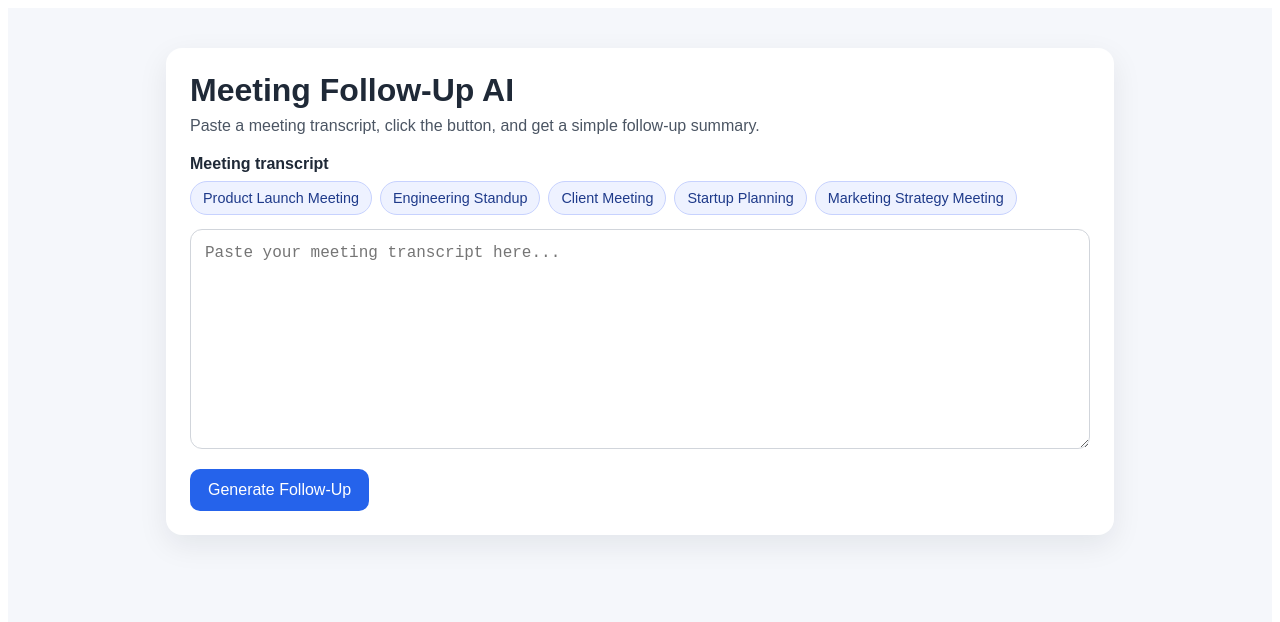
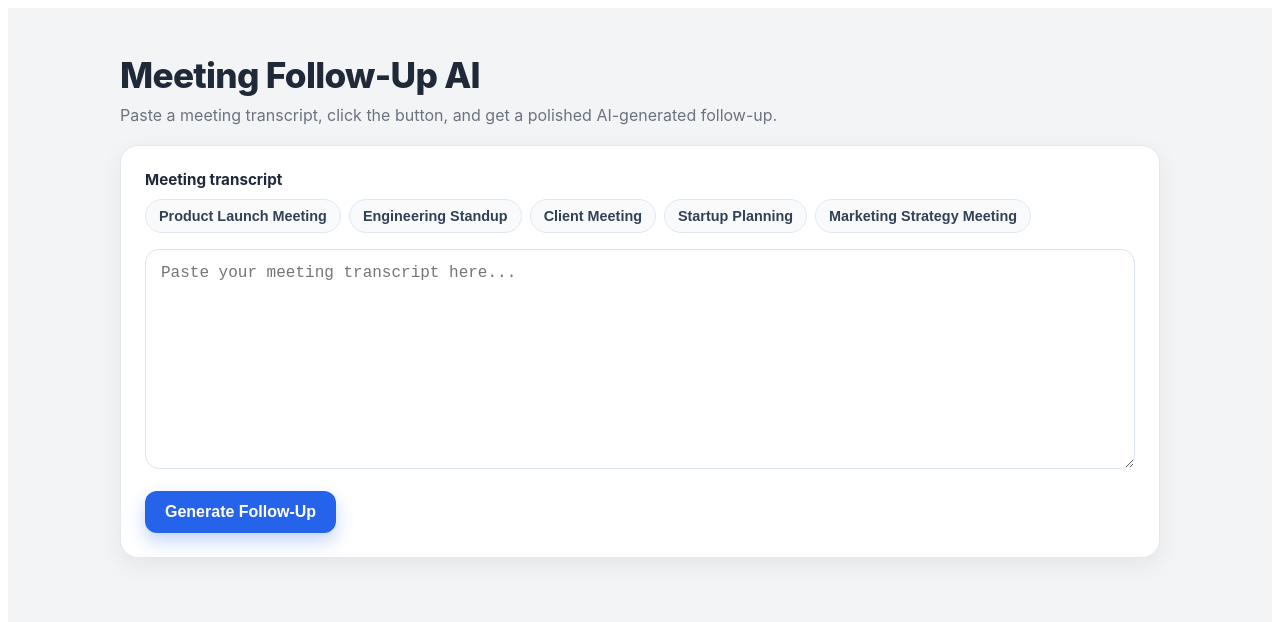
Before and after one commit to aparnaburhade/meeting-followup-ai, a React (Vite) app in the folder frontend/: page / in a window 1280 px wide. Shown: the top 622 px of the page. Built offline with nearby package versions, Linux system fonts and the light colour scheme; the HTML template or start-up script is replaced by a standard one.

Commit message:
feature update

```diff
--- a/frontend/src/App.jsx
+++ b/frontend/src/App.jsx
@@ -148,86 +148,104 @@ function App() {
     page: {
       minHeight: '100vh',
       margin: 0,
-      padding: '40px 20px',
-      background: '#f5f7fb',
-      fontFamily: 'Arial, sans-serif',
+      padding: '48px 20px 64px',
+      background: '#f3f4f6',
+      fontFamily: 'Inter, Segoe UI, Arial, sans-serif',
       color: '#1f2937',
     },
     container: {
-      maxWidth: '900px',
+      maxWidth: '1040px',
       margin: '0 auto',
+    },
+    headerBlock: {
+      marginBottom: '20px',
+    },
+    inputCard: {
       background: '#ffffff',
-      borderRadius: '16px',
+      borderRadius: '18px',
       padding: '24px',
-      boxShadow: '0 10px 30px rgba(15, 23, 42, 0.08)',
+      border: '1px solid #e5e7eb',
+      boxShadow: '0 8px 24px rgba(15, 23, 42, 0.06)',
     },
     title: {
       marginTop: 0,
-      marginBottom: '8px',
-      fontSize: '2rem',
+      marginBottom: '10px',
+      fontSize: '2.2rem',
+      lineHeight: 1.1,
+      letterSpacing: '-0.02em',
+      fontWeight: 800,
     },
     subtitle: {
       marginTop: 0,
-      marginBottom: '20px',
-      color: '#4b5563',
+      marginBottom: 0,
+      color: '#6b7280',
+      fontSize: '1rem',
     },
     label: {
       display: 'block',
-      marginBottom: '8px',
-      fontWeight: 'bold',
+      marginBottom: '10px',
+      fontWeight: 700,
+      fontSize: '0.95rem',
     },
     templateRow: {
       display: 'flex',
       flexWrap: 'wrap',
       gap: '8px',
-      marginBottom: '14px',
+      marginBottom: '16px',
     },
     templateButton: {
-      background: '#eef2ff',
-      color: '#1e3a8a',
-      border: '1px solid #c7d2fe',
+      background: '#f8fafc',
+      color: '#334155',
+      border: '1px solid #e2e8f0',
       borderRadius: '999px',
-      padding: '8px 12px',
+      padding: '8px 13px',
       fontSize: '0.9rem',
       cursor: 'pointer',
+      fontWeight: 600,
     },
     textarea: {
       width: '100%',
       minHeight: '220px',
-      padding: '14px',
-      borderRadius: '12px',
-      border: '1px solid #d1d5db',
+      padding: '14px 15px',
+      borderRadius: '14px',
+      border: '1px solid #dbe3ee',
       fontSize: '1rem',
       resize: 'vertical',
       boxSizing: 'border-box',
-      marginBottom: '16px',
+      marginBottom: '18px',
+      color: '#0f172a',
+      background: '#ffffff',
     },
     button: {
       background: '#2563eb',
       color: '#ffffff',
       border: 'none',
-      borderRadius: '10px',
-      padding: '12px 18px',
+      borderRadius: '12px',
+      padding: '12px 20px',
       fontSize: '1rem',
+      fontWeight: 700,
       cursor: loading ? 'not-allowed' : 'pointer',
       opacity: loading ? 0.7 : 1,
+      boxShadow: loading ? 'none' : '0 8px 18px rgba(37, 99, 235, 0.28)',
     },
     secondaryButton: {
       marginTop: '12px',
-      background: '#111827',
+      background: '#0f172a',
       color: '#ffffff',
       border: 'none',
       borderRadius: '10px',
       padding: '10px 14px',
       fontSize: '0.95rem',
+      fontWeight: 600,
       cursor: 'pointer',
     },
     message: {
       marginTop: '16px',
       padding: '12px 14px',
       borderRadius: '10px',
-      background: '#fef3c7',
-      color: '#92400e',
+      background: '#eff6ff',
+      color: '#1d4ed8',
+      border: '1px solid #dbeafe',
     },
     error: {
       marginTop: '16px',
@@ -235,6 +253,7 @@ function App() {
       borderRadius: '10px',
       background: '#fee2e2',
       color: '#b91c1c',
+      border: '1px solid #fecaca',
     },
     success: {
       marginTop: '10px',
@@ -244,76 +263,97 @@ function App() {
     },
     resultCard: {
       marginTop: '24px',
-      padding: '20px',
-      borderRadius: '14px',
-      background: '#f9fafb',
+      padding: '24px',
+      borderRadius: '18px',
+      background: '#ffffff',
       border: '1px solid #e5e7eb',
+      boxShadow: '0 8px 24px rgba(15, 23, 42, 0.06)',
     },
     sectionTitle: {
-      marginBottom: '8px',
+      marginTop: '22px',
+      marginBottom: '10px',
+      fontSize: '1.08rem',
+      fontWeight: 700,
+      color: '#0f172a',
     },
     list: {
       paddingLeft: '20px',
+      marginTop: '8px',
+      color: '#334155',
     },
     tableWrapper: {
       overflowX: 'auto',
       background: '#ffffff',
-      border: '1px solid #e5e7eb',
-      borderRadius: '10px',
+      border: '1px solid #e2e8f0',
+      borderRadius: '12px',
     },
     table: {
       width: '100%',
       borderCollapse: 'collapse',
     },
     tableHead: {
-      background: '#f3f4f6',
+      background: '#f8fafc',
     },
     tableHeader: {
       padding: '12px',
       textAlign: 'left',
-      borderBottom: '1px solid #e5e7eb',
-      fontSize: '0.95rem',
+      borderBottom: '1px solid #e2e8f0',
+      fontSize: '0.84rem',
+      color: '#64748b',
+      fontWeight: 700,
+      textTransform: 'uppercase',
+      letterSpacing: '0.04em',
     },
     tableCell: {
       padding: '12px',
-      borderBottom: '1px solid #e5e7eb',
+      borderBottom: '1px solid #eef2f7',
       verticalAlign: 'top',
+      color: '#334155',
     },
     emailBox: {
       marginTop: '8px',
-      padding: '14px',
-      background: '#ffffff',
-      border: '1px solid #e5e7eb',
-      borderRadius: '10px',
+      padding: '16px',
+      background: '#f8fafc',
+      border: '1px solid #e2e8f0',
+      borderRadius: '12px',
     },
     emailText: {
       margin: 0,
       whiteSpace: 'pre-wrap',
-      color: '#1f2937',
+      color: '#1e293b',
       lineHeight: 1.5,
     },
     flowSection: {
       marginTop: '20px',
-      padding: '20px',
-      borderRadius: '14px',
-      background: '#f9fafb',
+      padding: '24px',
+      borderRadius: '18px',
+      background: '#ffffff',
       border: '1px solid #e5e7eb',
+      boxShadow: '0 8px 24px rgba(15, 23, 42, 0.06)',
+      textAlign: 'center',
     },
     flowTitle: {
       marginTop: 0,
-      marginBottom: '14px',
+      marginBottom: '16px',
+      fontSize: '1.08rem',
+      color: '#0f172a',
+    },
+    flowSteps: {
+      maxWidth: '520px',
+      margin: '0 auto',
     },
     flowStep: {
-      background: '#ffffff',
-      border: '1px solid #e5e7eb',
-      borderRadius: '10px',
-      padding: '12px 14px',
-      fontWeight: 500,
+      background: '#f8fafc',
+      border: '1px solid #e2e8f0',
+      borderRadius: '12px',
+      padding: '12px 16px',
+      fontWeight: 600,
+      color: '#334155',
     },
     flowArrow: {
       textAlign: 'center',
-      color: '#6b7280',
-      margin: '6px 0',
+      color: '#94a3b8',
+      margin: '8px 0',
       fontSize: '1.1rem',
     },
   };
@@ -325,10 +365,19 @@ function App() {
           .priority-badge {
             display: inline-block;
             border-radius: 999px;
-            padding: 3px 10px;
+            padding: 4px 10px;
             font-size: 0.8rem;
             font-weight: 700;
             color: #ffffff;
+            letter-spacing: 0.01em;
+          }
+
+          .action-table tbody tr:nth-child(even) {
+            background: #fcfdff;
+          }
+
+          .action-table tbody tr:hover {
+            background: #f8fafc;
           }
 
           .priority-high {
@@ -345,11 +394,14 @@ function App() {
         `}
       </style>
       <div style={styles.container}>
+        <div style={styles.headerBlock}>
           <h1 style={styles.title}>Meeting Follow-Up AI</h1>
           <p style={styles.subtitle}>
-          Paste a meeting transcript, click the button, and get a simple follow-up summary.
+            Paste a meeting transcript, click the button, and get a polished AI-generated follow-up.
           </p>
+        </div>
 
+        <div style={styles.inputCard}>
           <label htmlFor="transcript" style={styles.label}>
             Meeting transcript
           </label>
@@ -379,6 +431,7 @@ function App() {
 
           {error ? <div style={styles.error}>{error}</div> : null}
           {loading ? <div style={styles.message}>Analyzing transcript...</div> : null}
+        </div>
 
         {result ? (
           <>
@@ -407,7 +460,7 @@ function App() {
                 <>
                   <h3 style={styles.sectionTitle}>Action Items</h3>
                   <div style={styles.tableWrapper}>
-                    <table style={styles.table}>
+                    <table style={styles.table} className="action-table">
                       <thead style={styles.tableHead}>
                         <tr>
                           <th style={styles.tableHeader}>Owner</th>
@@ -459,6 +512,7 @@ function App() {
 
             <div style={styles.flowSection}>
               <h3 style={styles.flowTitle}>Automation Flow</h3>
+              <div style={styles.flowSteps}>
                 <div style={styles.flowStep}>1. Meeting Transcript Input</div>
                 <div style={styles.flowArrow}>↓</div>
                 <div style={styles.flowStep}>2. AI Summarizes Meeting</div>
@@ -469,6 +523,7 @@ function App() {
                 <div style={styles.flowArrow}>↓</div>
                 <div style={styles.flowStep}>5. Generate Follow-Up Email</div>
               </div>
+            </div>
           </>
         ) : null}
       </div>
```
Lines whose indentation alone changed are shown as unchanged.
